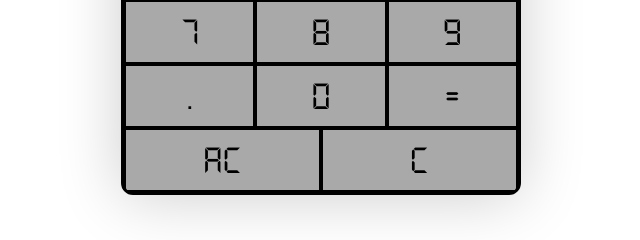
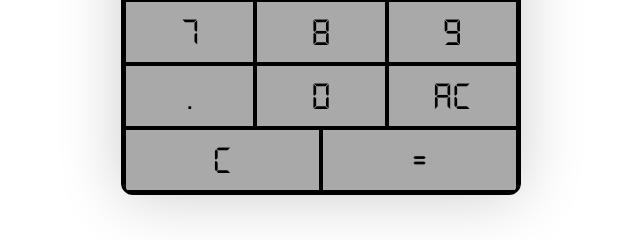
Before and after one commit to PritamMaharjan86/Calculator, a React (Create React App) app: page / in a window 1280 px wide. Shown: the part 441-681 px from the top of the page, without its empty margins (319-959 px from the left). Built offline with nearby package versions, Linux system fonts and the light colour scheme.

Commit message:
manifest update

```diff
--- a/src/App.js
+++ b/src/App.js
@@ -44,10 +44,6 @@ const createDigits = () =>
 
 const calculate = () =>
 {
-  if(calc == '')
-  {
-    return;
-  }
   setCalc(eval(calc).toString())
 }
 
@@ -92,11 +88,12 @@ const clear  = () =>
           {createDigits()}
           <button onClick={()=>updateCalc('.')}>.</button>
           <button onClick={()=>updateCalc('0')}>0</button>
-          <button onClick={calculate}>=</button>
+
           <button onClick={deleteAll}>AC</button>
           <button onClick={clear}>C</button>
+          <button onClick={calculate}>=</button>
+        </div>
 
-        </div>
 
       </div>
     </div>
```
Also changed, not shown: public/manifest.json.
